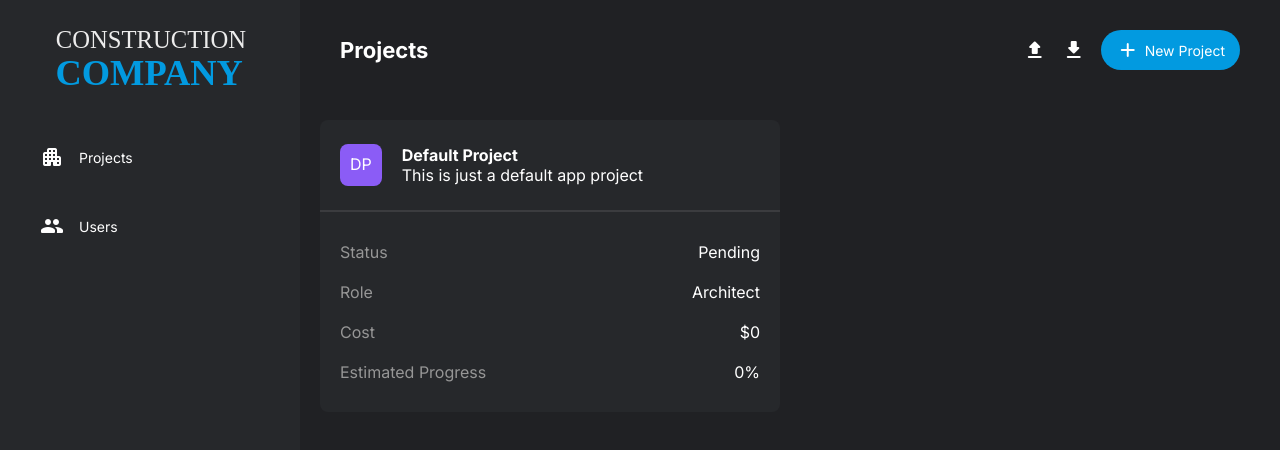
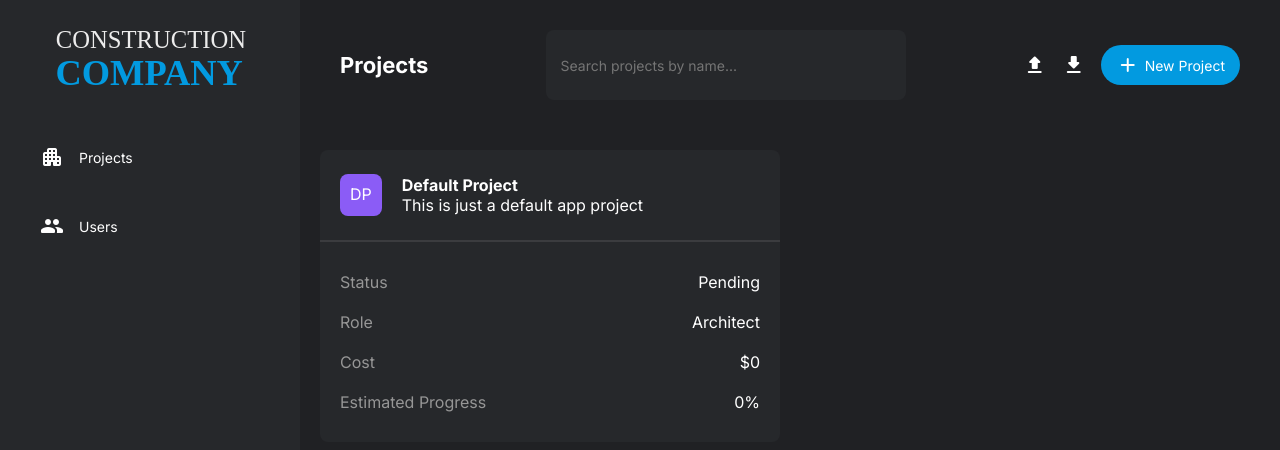
Before and after one commit to moraleda4/that-open-master-M4, a React (Vite) app: page / in a window 1280 px wide. Shown: the top 450 px of the page. Built offline with nearby package versions, Linux system fonts and the light colour scheme.

Commit message:
M3-C3-L11

```diff
--- a/src/classes/Project.ts
+++ b/src/classes/Project.ts
@@ -188,13 +188,13 @@ export class Project implements IProject {
 
   // ¿El nombre tiene solo una palabra? → primeras 2 letras
   if (words.length === 1) {
-    return words[0].slice(0, 2)
+    return words[0].slice(0, 2).toUpperCase()
   }
   // Más de una palabra → Recorre cada palabra y coge la primera letra (map) y convierte el array en string (join) → iniciales de cada palabra
     // words.map(word => word[0]) → coge la primera letra de cada palabra
     // .join("") → convierte en string
     // .slice(0, 2) → limita a 2 caracteres
-  return words.map(word => word[0]).join("").slice(0, 2)
+  return words.map(word => word[0]).join("").slice(0, 2).toUpperCase()
   }
 
   // --------------------------------------------------
--- a/src/classes/ProjectsManager.ts
+++ b/src/classes/ProjectsManager.ts
@@ -37,6 +37,17 @@ export class ProjectsManager {
   // --------------------------------------------------
   // MÉTODOS DE LA CLASE ProjectsManager
   // --------------------------------------------------
+
+  // --------------------------------------------------
+  // MÉTODO filterProjects (para filtrar proyectos mediante el searchbox)
+  // --------------------------------------------------
+  filterProjects(value: string){
+    const filteredProjects = this.list.filter((project) => {
+      return project.name.includes(value)
+    })
+    return filteredProjects
+  }
+
   // --------------------------------------------------
   // MÉTODO newProject
   // --------------------------------------------------
--- a/src/react-components/projects-page/ProjectsPage.tsx
+++ b/src/react-components/projects-page/ProjectsPage.tsx
@@ -11,7 +11,7 @@
 // Para poder añadir hooks (useState, useEffect)
 import * as React from 'react';
 // Navegación
-import * as Router from "react-router-dom"
+import * as Router from "react-router-dom";
 // Clase Project
 import { Project } from '../../classes/Project';
 // Lógica global
@@ -19,7 +19,9 @@ import { ProjectsManager } from '../../classes/ProjectsManager';
 // UI de cada proyecto
 import { ProjectCard } from './ProjectCard';
 // El formulario de creación/edición de proyecto
-import { ProjectFormModal } from "./ProjectFormModal"
+import { ProjectFormModal } from "./ProjectFormModal";
+// El searchbox para filtrar proyectos
+import { SearchBox } from "./SearchBox";
 
 // ProjectsManager es una clase que representa el gestor de proyectos de la app
 // interface Props representa lo que recibe el componente ProjectsPage → define qué datos y qué tipo tienen
@@ -127,6 +129,14 @@ export function ProjectsPage(props: Props) {
   }
 
   // ======================================================
+  // FILTRAR proyectos en función del input del searchbox
+  // ======================================================
+  // Delega en el manager el filtrado de proyectos para hacerlo de forma más GLOBAL
+  const onProjectSearch = (value :string) => {
+    setProjects(props.projectsManager.filterProjects(value))
+  }
+
+  // ======================================================
   // RENDER (UI)
   // ======================================================
   // Ahora vamos a ver como todo lo anterior se convierte en UI real → Se trata básicamente de la pantalla completa de ProjectsPage
@@ -136,6 +146,8 @@ export function ProjectsPage(props: Props) {
       <header>
         {/* TITULO */}
         <h2>Projects</h2>
+        {/* SEARCHBOX */}
+        <SearchBox onChange={(value) => onProjectSearch(value)}/>
         {/* CONTENEDOR DE BOTONES */}
         <div style={{ display: "flex", alignItems: "center", columnGap: 15 }}>
           {/* BOTONES DE IMPORTAR O EXPORTAR PROYECTOS */}
@@ -180,8 +192,22 @@ export function ProjectsPage(props: Props) {
           // 5. isOpen = false → useEffect mantiene el modal cerrado (sincronización UI ↔ estado)
         onClose={() => setCreatingProject(false)}
       />
+
       {/* CONTENEDOR DONDE SE VAN A ALMACENAR LAS TARJETAS DE PROYECTO (projectCards) */}
-      <div id="projects-list">{ projectCards }</div>
+      {/* Se incluye un operador ternario para que se muestre un mensaje de que no hay proyectos con las características que buscas en el SEARCHBOX */}
+      {
+        projects.length > 0 ? (
+          <div id="projects-list">{ projectCards }</div>
+        ) : (
+          <div className="page" style={{ justifyContent: "center", alignItems: "center" }}>
+            <div className="error-modal">
+              <h3>No Results</h3>
+              <p>No projects match your search criteria.</p>
+            </div>
+          </div>
+        )
+      }
+
     </div>
   )
 }
--- /dev/null
+++ b/src/react-components/projects-page/SearchBox.tsx
@@ -0,0 +1,18 @@
+import * as React from 'react';
+
+interface Props {
+  onChange: (value: string) => void
+}
+
+export function SearchBox(props: Props) {
+  return (
+    <div style={{ display: "flex", alignItems: "center", columnGap: 10, width: "40%" }}>
+      <input
+        onChange={(e) => {props.onChange(e.target.value)}}
+        type="text"
+        placeholder="Search projects by name..."
+        style={{ width: "100%", height: "40px", backgroundColor: "var(--background-100)" }}
+      />
+    </div>
+  )
+}
```
